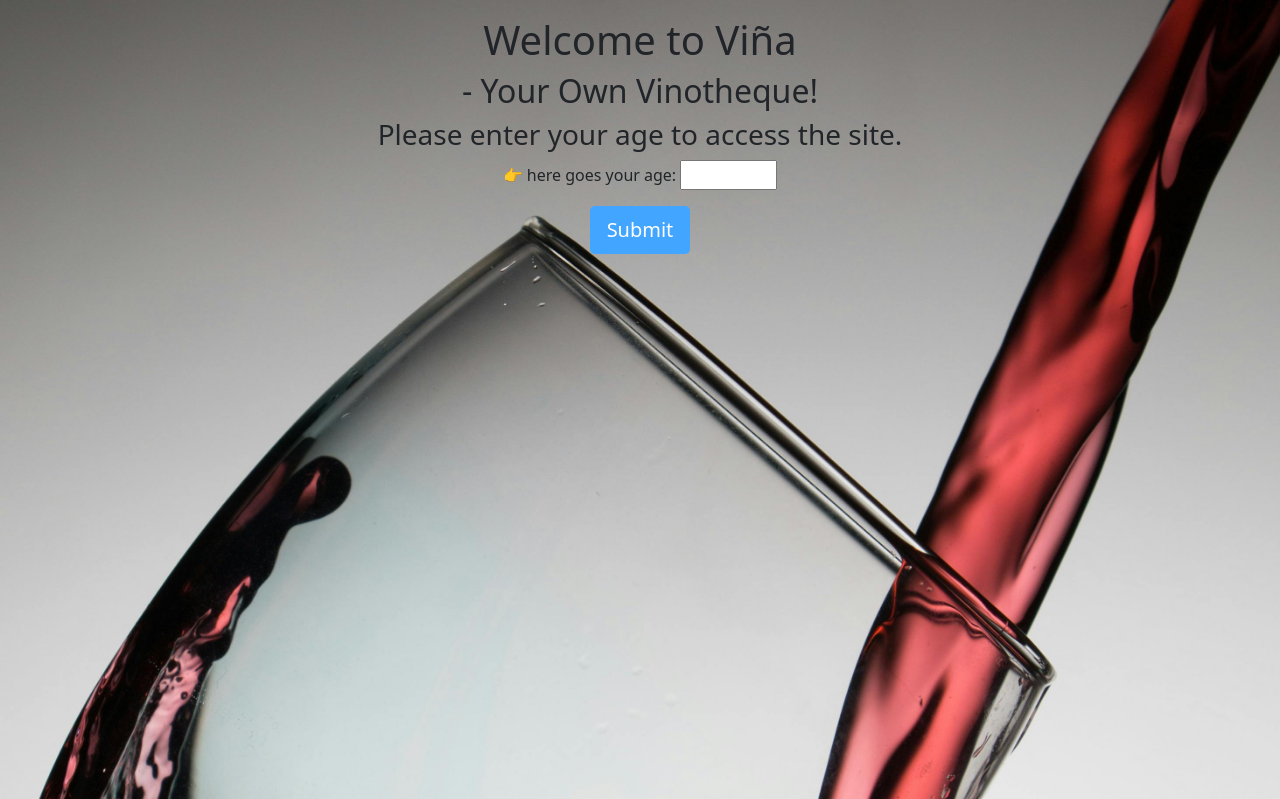
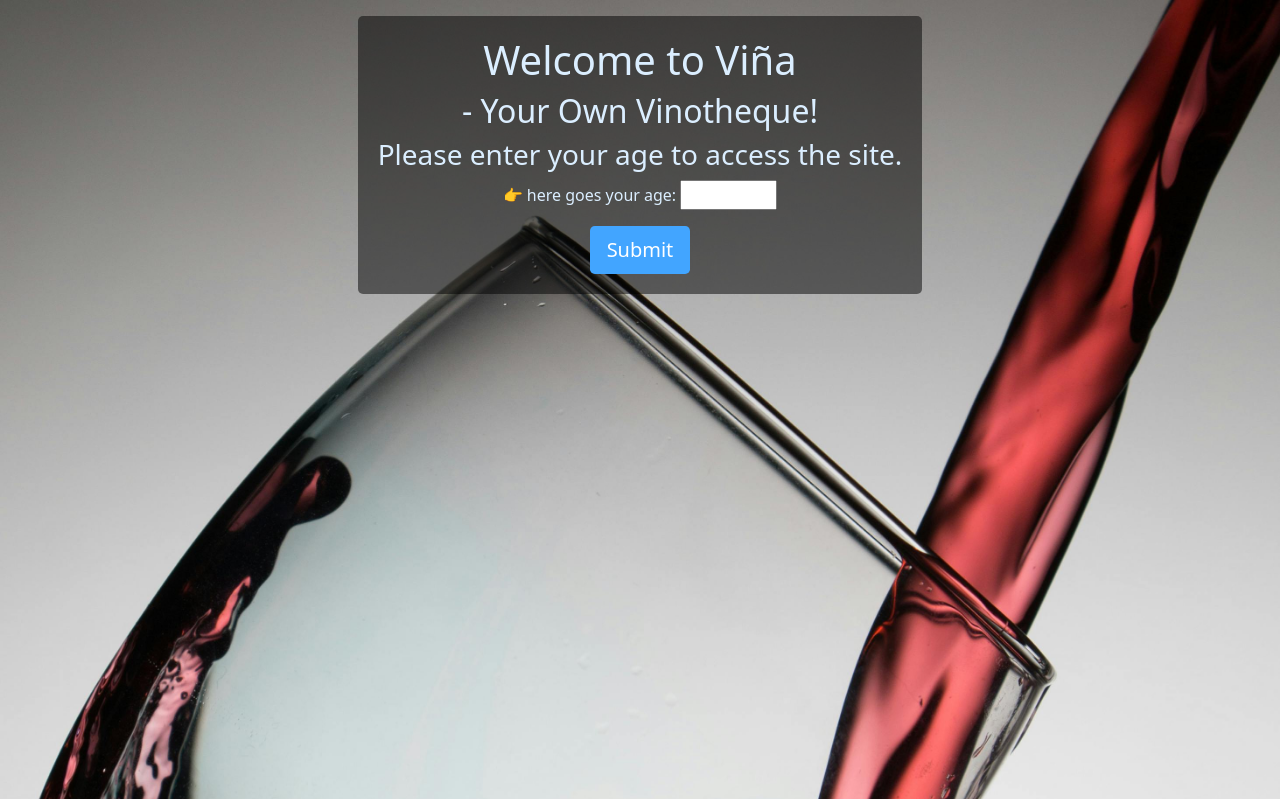
Before and after one commit to zabokaa/vina, a Django app: page / in a window 1280 px wide. Shown: the part 181-980 px from the top of the page. Run offline with Django 4.2, Linux system fonts and the light colour scheme; parts of the project's set-up code (start-up, migrations or seed data) failed here and were passed over; some libraries are stand-ins or nearby versions; some web fonts are replaced.

Commit message:
add bg-overlay for better UX

```diff
--- a/intro/templates/intro/index.html
+++ b/intro/templates/intro/index.html
@@ -5,7 +5,7 @@
 <div
     class="d-flex align-items-start justify-content-center text-center"
     style="background-image: url('{% static 'img/vinohero.jpg' %}'); background-size: cover; height: 100vh;">
-    <div class="mt-3">
+    <div class="mt-3 bg-overlay">
         <h1>Welcome to Viña</h1>
         <h2>- Your Own Vinotheque!</h2>
         <h3>Please enter your age to access the site.</h3>
--- a/static/css/style.css
+++ b/static/css/style.css
@@ -239,14 +239,12 @@ body {
 
 }
 
-/* .wine-image {
-    flex: 1;
-    object-fit: cover;
-    max-width: 600px;
-    max-height: 600px;
+.bg-overlay {
+    background-color: rgba(0, 0, 0, 0.5);
+    color: var(--light-color);
+    padding: 20px;
     border-radius: 5px;
-} */
-
+}
 
 /* Footer */
 .footer {
```
